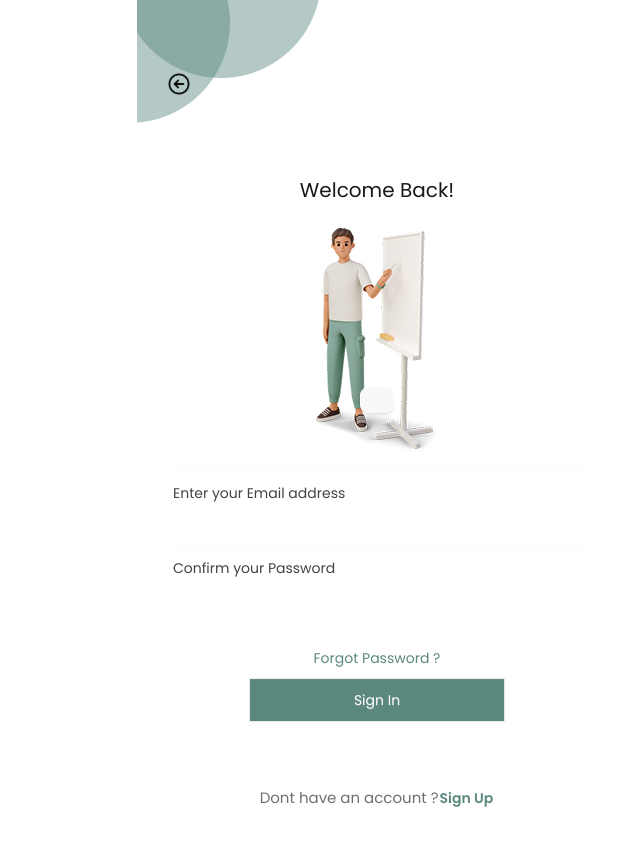
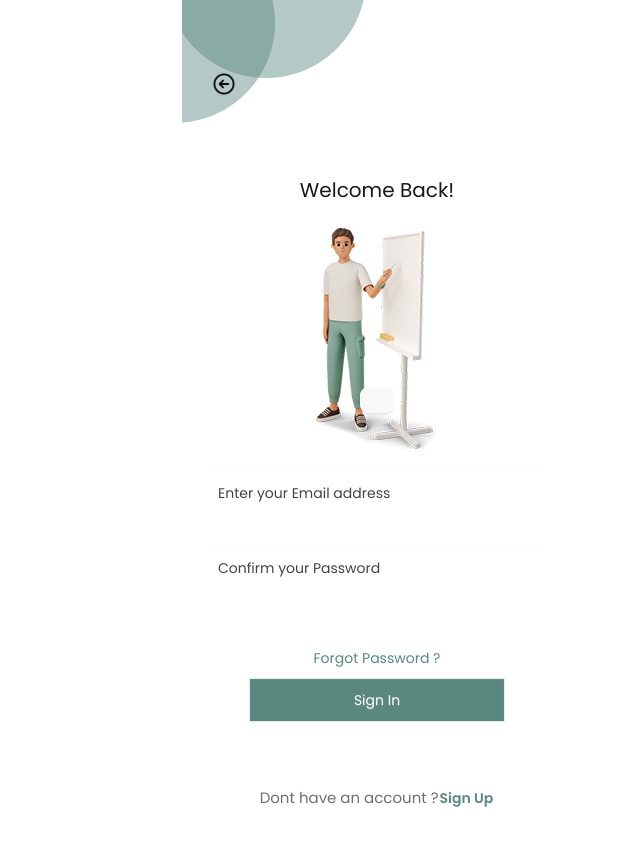
Before and after one commit to gogoyun/todo, a Vue app: page /#/signin in a window 1280 px wide. Before the commit this address led to /signin. Shown: the whole page, without its empty margins (263-903 px from the left). Built offline with nearby package versions, Linux system fonts and the light colour scheme; no server answers; the HTML template or start-up script is replaced by a standard one; what tailwindcss-animated would draw is missing.

Commit message:
[fix] adjust max-width in main.css, change button type in Signin.vue, and switch to hash history in router

```diff
--- a/src/assets/main.css
+++ b/src/assets/main.css
@@ -4,7 +4,7 @@
   display: flex;
   flex-direction: column;
   position: relative;
-  max-width: 480px;
+  max-width: 390px;
   margin: 0 auto;
   min-height: 100vh;
   font-weight: normal;
--- a/src/components/Signin.vue
+++ b/src/components/Signin.vue
@@ -93,7 +93,7 @@ const formSubmit = handleSubmit(async(values) => {
 			<button type="submit" class="btn btn-md btn-wide bg-primary text-base-100 font-normal rounded-none h-[44px] mb-14">{{ t('signin.submitButton') }}</button>
 			<div class="flex justify-center items-center text-[15px]">
 				<p class="opacity-62">{{ t('signin.haventAccount') }}</p>
-				<button class="btn btn-link opacity-100" @click="router.push('/signup')">{{ t('signin.signUp') }}</button>
+				<button type="button" class="btn btn-link opacity-100" @click="router.push('/signup')">{{ t('signin.signUp') }}</button>
 			</div>
 		</div>
 	</form>
--- a/src/router/index.ts
+++ b/src/router/index.ts
@@ -1,9 +1,9 @@
-import { createRouter, createWebHistory } from 'vue-router'
+import { createRouter, createWebHashHistory } from 'vue-router'
 import WelcomeView from '../views/WelcomeView.vue'
 import { useUserStore } from '@/stores';
 
 const router = createRouter({
-  history: createWebHistory(import.meta.env.BASE_URL),
+  history: createWebHashHistory(import.meta.env.BASE_URL),
   routes: [
     {
       path: '/',
```
